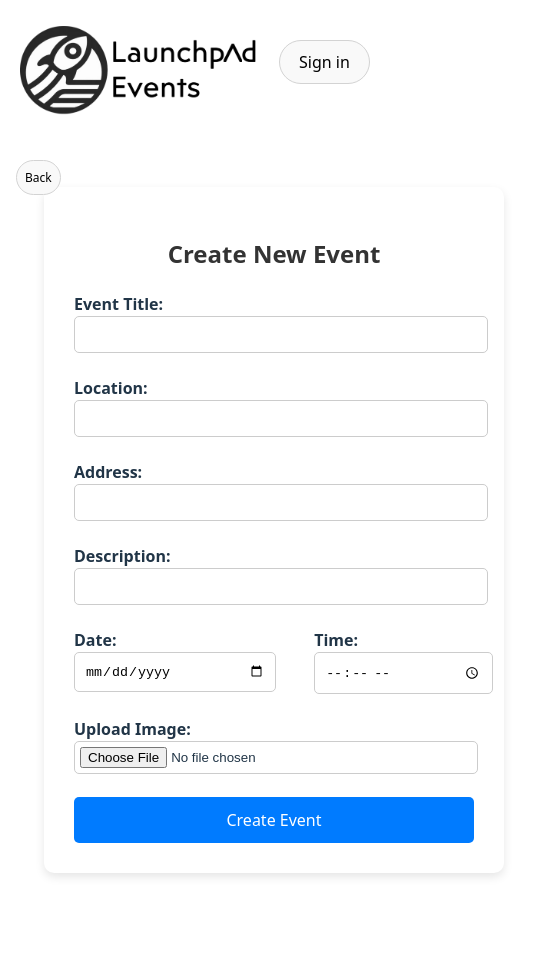
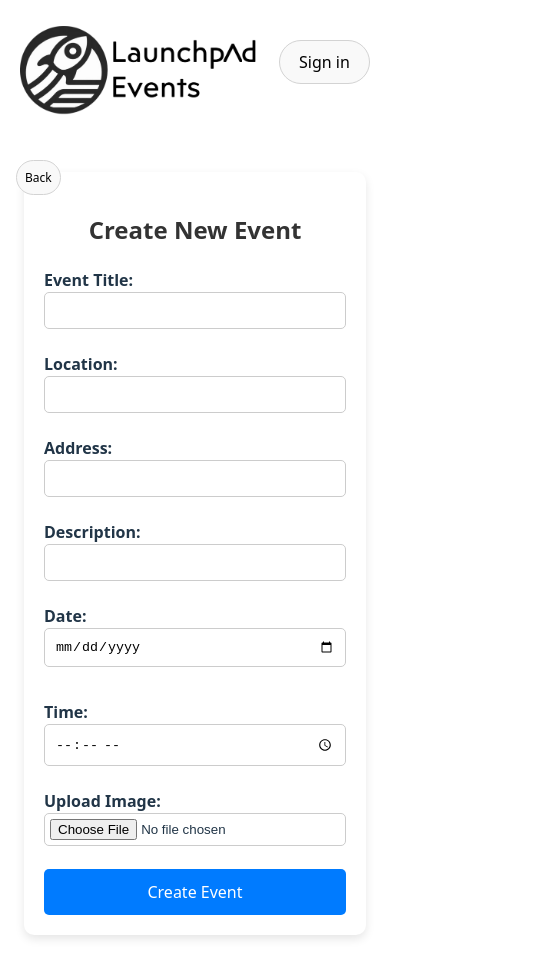
Before and after one commit to Patterbear/LaunchpadEvents, a React (Vite) app: page /create-event in a window 390 px wide. Shown: the whole page, 548 px wide, since content can reach past the window. Before the commit the page ends 932 px from the top, so only its background shows below. Built offline with nearby package versions, Linux system fonts and the light colour scheme.

Commit message:
update form css for mobile

```diff
--- a/src/App.css
+++ b/src/App.css
@@ -243,8 +243,8 @@
   border-radius: 10px;
   box-shadow: 0px 4px 10px rgba(0, 0, 0, 0.1);
   padding: 30px;
-  width: 400px;
-  max-width: 90%;
+  width: 100%;
+  max-width: 400px;
   text-align: center;
   margin-top: 8rem;
 }
@@ -272,17 +272,24 @@
 .edit-event-card input,
 .create-event-card select,
 .edit-event-card select {
-  width: 98%;
+  width: 100%;
   padding: 10px;
   margin-bottom: 15px;
   border: 1px solid #ccc;
   border-radius: 5px;
+  box-sizing: border-box;
 }
 
 .date-time {
   display: flex;
-  justify-content: space-between;
+  flex-direction: column;
   gap: 10px;
+}
+
+@media (min-width: 600px) {
+  .date-time {
+    flex-direction: row;
+  }
 }
 
 .file-upload input {
@@ -304,6 +311,7 @@
   background-color: #0056b3;
 }
 
+/* Registered Container */
 .registered-container {
   display: flex;
   flex-direction: column;
@@ -319,6 +327,7 @@
   box-shadow: 0px 4px 10px rgba(0, 0, 0, 0.1);
   text-align: center;
   max-width: 400px;
+  width: 100%;
 }
 
 .registered-card img {
@@ -343,8 +352,8 @@
   border-radius: 10px;
   box-shadow: 0px 4px 10px rgba(0, 0, 0, 0.1);
   padding: 30px;
-  width: 400px;
-  max-width: 90%;
+  width: 100%;
+  max-width: 400px;
   text-align: center;
 }
 
@@ -365,22 +374,20 @@
 }
 
 .login-card input {
-  width: 95%;
+  width: 100%;
   padding: 10px;
   margin-bottom: 15px;
   border: 1px solid #ccc;
   border-radius: 5px;
+  box-sizing: border-box;
 }
 
-.submit-button {
-  background-color: #007bff;
-  color: white;
-  padding: 12px;
-  border: none;
-  border-radius: 5px;
-  cursor: pointer;
-  font-size: 16px;
-  transition: 0.3s;
+@media (max-width: 480px) {
+  .create-event-card,
+  .edit-event-card,
+  .login-card {
+    padding: 20px;
+  }
 }
 
 .submit-button:hover {
```
